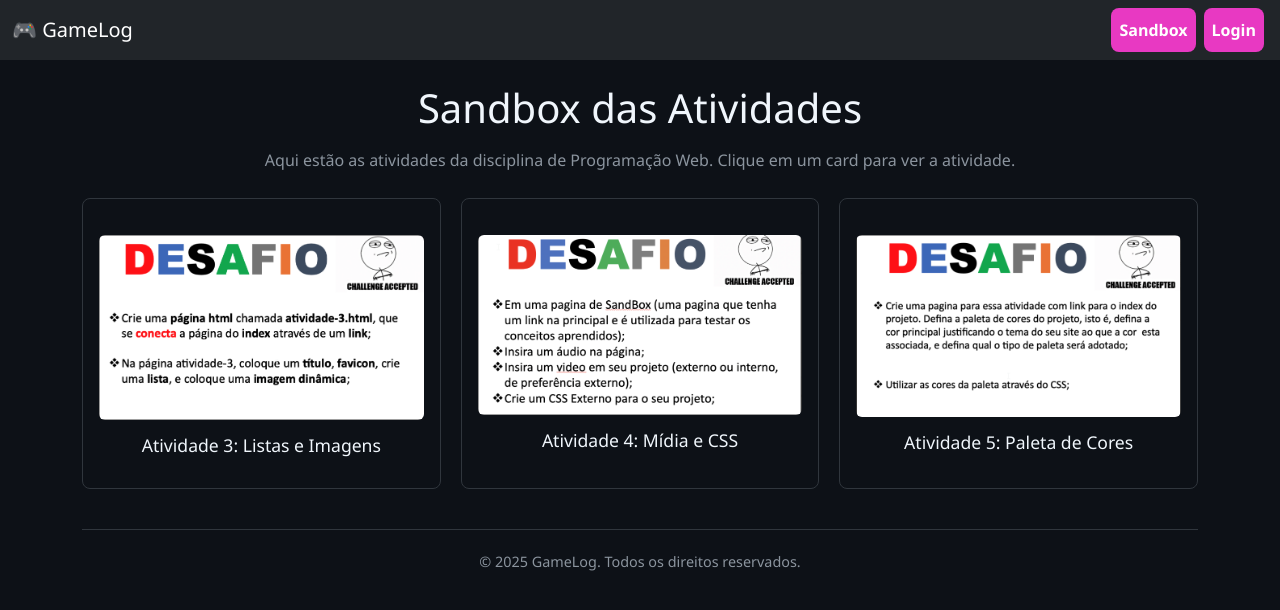
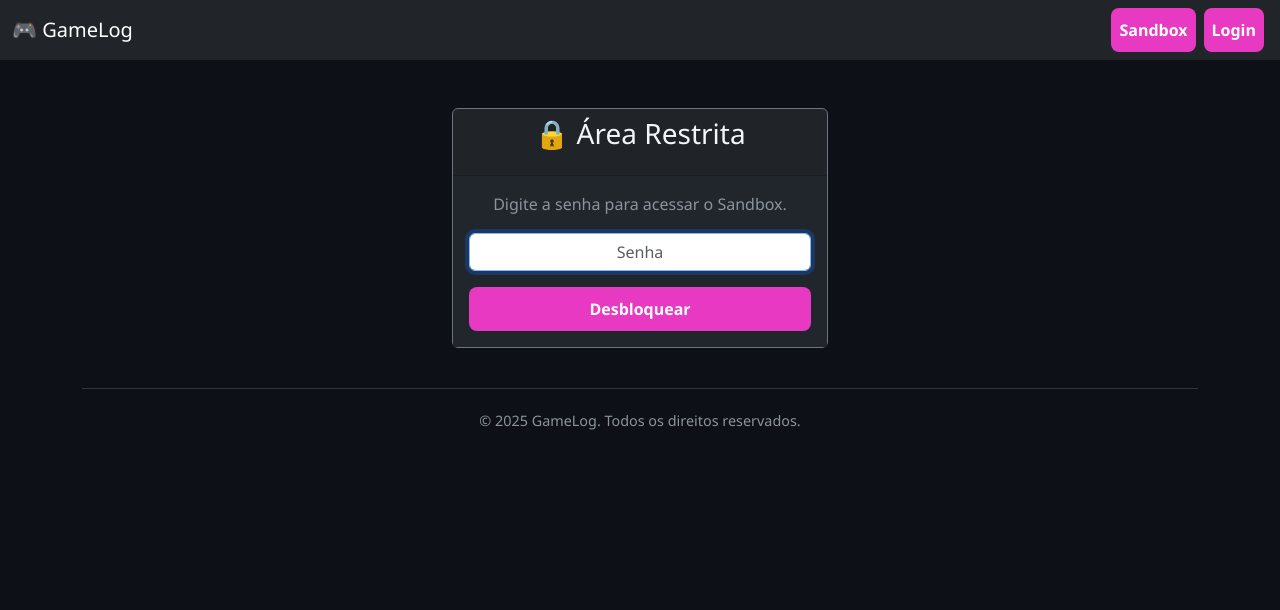
Before and after one commit to jeogam/gamelog-react, a React (Vite) app: page /sandbox in a window 1280 px wide. Shown: the top 610 px of the page. Built offline with nearby package versions, Linux system fonts and the light colour scheme.

Commit message:
feat(PasswordGate): Adicionando senha ao sandbox

```diff
--- a/src/App.tsx
+++ b/src/App.tsx
@@ -2,6 +2,7 @@ import { BrowserRouter, Routes, Route } from 'react-router-dom'
 
 import Navbar from './components/Navbar'
 import Footer from './components/Footer'
+import PasswordGate from './components/PasswordGate'
 
 import Landing from './pages/Landing'
 import Home from './pages/Home'
@@ -15,6 +16,7 @@ import EldenRing from './pages/jogos/EldenRing'
 import Atividade3 from './pages/sandbox/Atividade3'
 import Atividade4 from './pages/sandbox/Atividade4'
 import Atividade5 from './pages/sandbox/Atividade5'
+import Admin from './pages/Admin'
 
 function App() {
   return (
@@ -30,9 +32,15 @@ function App() {
           <Route path="/hades" element={<Hades />} />
           <Route path="/btd6" element={<Btd6 />} />
           <Route path="/elden-ring" element={<EldenRing />} />
+          <Route path="/login" element={<Login />} />
+          <Route path="/admin" element={<Admin />} />
 
           {/* Rotas do Sandbox */}
-          <Route path="/sandbox" element={<Sandbox />} />
+          <Route path="/sandbox" element={
+            <PasswordGate>
+              <Sandbox />
+            </PasswordGate>
+          } />
           <Route path="/sandbox/atividade-3" element={<Atividade3 />} />
           <Route path="/sandbox/atividade-4" element={<Atividade4 />} />
           <Route path="/sandbox/atividade-5" element={<Atividade5 />} />
--- /dev/null
+++ b/src/components/PasswordGate.tsx
@@ -0,0 +1,64 @@
+import { useState } from 'react'
+import type { ReactNode } from 'react'
+
+interface PasswordGateProps {
+  children: ReactNode; // O conteúdo que queremos proteger
+}
+
+function PasswordGate({ children }: PasswordGateProps) {
+  const [senhaDigitada, setSenhaDigitada] = useState('')
+  const [liberado, setLiberado] = useState(false)
+  const [erro, setErro] = useState(false)
+
+  // Defina sua senha secreta aqui (pode ser qualquer coisa)
+  const SENHA_SECRETA = "professor123"
+
+  const verificarSenha = (e: React.FormEvent) => {
+    e.preventDefault()
+    if (senhaDigitada === SENHA_SECRETA) {
+      setLiberado(true)
+      setErro(false)
+    } else {
+      setErro(true)
+      setSenhaDigitada('') // Limpa o campo
+    }
+  }
+
+  // Se já estiver liberado, mostra o conteúdo protegido (a página Sandbox)
+  if (liberado) {
+    return <>{children}</>
+  }
+
+  // Se não, mostra a tela de bloqueio
+  return (
+    <div className="container mt-5" style={{ maxWidth: '400px' }}>
+      <div className="card border-secondary bg-dark text-light">
+        <div className="card-header text-center">
+          <h3>🔒 Área Restrita</h3>
+        </div>
+        <div className="card-body">
+          <p className="text-muted text-center">Digite a senha para acessar o Sandbox.</p>
+
+          <form onSubmit={verificarSenha}>
+            <div className="mb-3">
+              <input
+                type="password"
+                className="form-control text-center"
+                placeholder="Senha"
+                value={senhaDigitada}
+                onChange={(e) => setSenhaDigitada(e.target.value)}
+                autoFocus
+              />
+            </div>
+
+            {erro && <div className="alert alert-danger py-1 text-center">Senha incorreta!</div>}
+
+            <button type="submit" className="btn btn-success w-100">Desbloquear</button>
+          </form>
+        </div>
+      </div>
+    </div>
+  )
+}
+
+export default PasswordGate
--- /dev/null
+++ b/src/pages/Admin.tsx
@@ -0,0 +1,46 @@
+import { Link } from 'react-router-dom'
+
+function Admin() {
+  return (
+    <main className="mt-5">
+        <div className="d-flex justify-content-between align-items-center mb-3">
+            <h1>Painel de Administração</h1>
+            <Link className="btn btn-danger" to="/">Sair</Link>
+        </div>
+
+        <p>Lista de usuários cadastrados no sistema.</p>
+
+        <div className="table-responsive">
+            <table className="table table-dark table-striped table-hover admin-table">
+                <thead>
+                    <tr>
+                        <th>Usuário</th>
+                        <th>Email</th>
+                        <th>Ações</th>
+                    </tr>
+                </thead>
+                <tbody>
+                    <tr>
+                        <td data-label="Usuário">Teste Usuario</td>
+                        <td data-label="Email">teste@gmail.com</td>
+                        <td data-label="Ações">
+                            <a href="#" className="btn btn-sm btn-info btn-action edit me-2">Editar</a>
+                            <a href="#" className="btn btn-sm btn-danger btn-action delete">Excluir</a>
+                        </td>
+                    </tr>
+                    <tr>
+                        <td data-label="Usuário">Maria Silva</td>
+                        <td data-label="Email">maria@example.com</td>
+                        <td data-label="Ações">
+                            <a href="#" className="btn btn-sm btn-info btn-action edit me-2">Editar</a>
+                            <a href="#" className="btn btn-sm btn-danger btn-action delete">Excluir</a>
+                        </td>
+                    </tr>
+                </tbody>
+            </table>
+        </div>
+    </main>
+  )
+}
+
+export default Admin
--- a/src/pages/Login.tsx
+++ b/src/pages/Login.tsx
@@ -1,9 +1,34 @@
+import { useNavigate } from 'react-router-dom'
+
 function Login() {
+  const navigate = useNavigate()
+
+  const handleLogin = (event: React.FormEvent) => {
+    event.preventDefault() // Impede o recarregamento da página
+    // Aqui futuramente entraria a lógica de validação com o backend
+    navigate('/admin') // Redireciona para a rota /admin
+  }
+
   return (
-    <div className="container mt-5">
-      <h1>Login</h1>
-      <p>Formulário de acesso...</p>
-    </div>
+    <main className="mt-5">
+        <h1>Acesse sua Conta</h1>
+
+        <form onSubmit={handleLogin} className="login-form">
+
+            <div className="mb-3">
+                <label htmlFor="email" className="form-label">E-mail:</label>
+                <input type="email" className="form-control" id="email" name="email" required placeholder="Digite seu e-mail" />
+            </div>
+
+            <div className="mb-3">
+                <label htmlFor="senha" className="form-label">Senha:</label>
+                <input type="password" className="form-control" id="senha" name="senha" required placeholder="Digite sua senha" />
+            </div>
+
+            <button type="submit" className="btn btn-primary">Entrar</button>
+        </form>
+    </main>
   )
 }
+
 export default Login
--- a/src/pages/jogos/Hades.tsx
+++ b/src/pages/jogos/Hades.tsx
@@ -1,5 +1,5 @@
 // Importamos a imagem que será usada na página
-import hadesPromo from '../assets/images/jogos/hades-promo-art.png'
+import hadesPromo from '../../assets/images/jogos/hades-promo-art.png'
 
 function Hades() {
   return (
```
